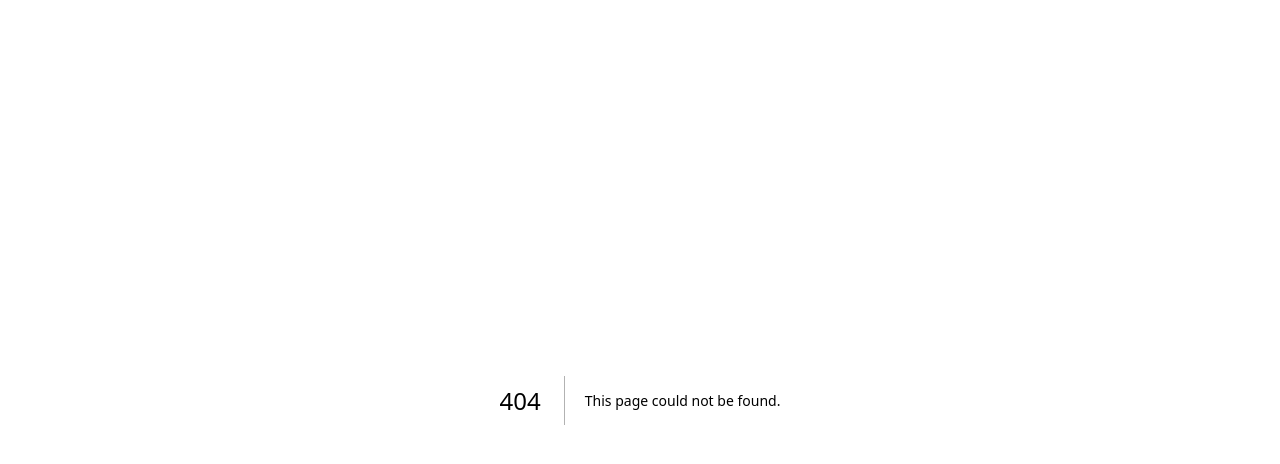
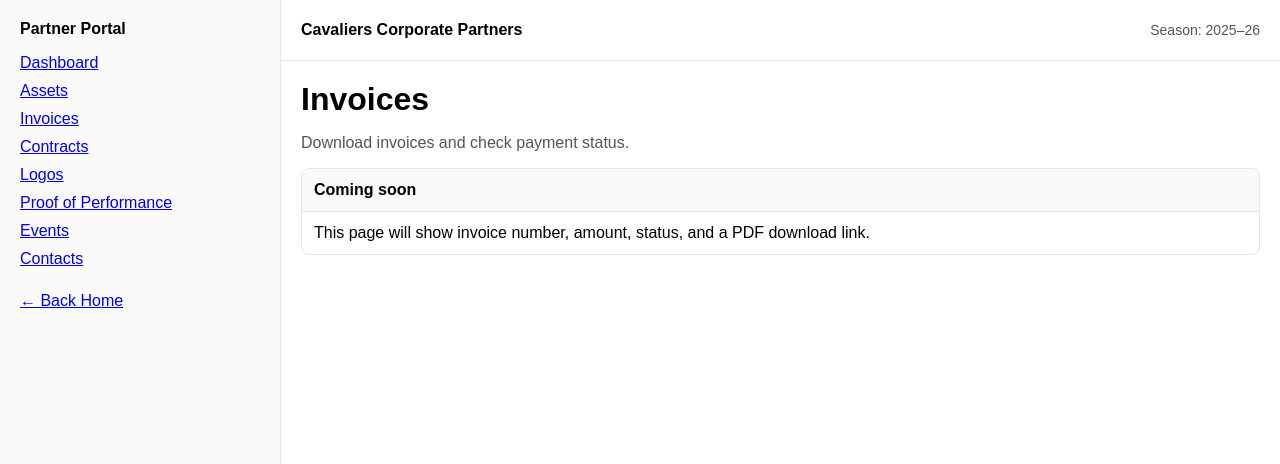
Before and after one commit to griffinfosterf13-collab/partner-dashboard, a Next.js app: page /dashboard/invoices in a window 1280 px wide. Before the commit this address had no page. Shown: the top 464 px of the page. Built offline with nearby package versions, Linux system fonts and the light colour scheme.

Commit message:
Create InvoicesPage component with placeholder content
This page will show invoice number, amount, status, and a PDF download link.

```diff
--- /dev/null
+++ b/app/dashboard/invoices/page.tsx
@@ -0,0 +1,19 @@
+export default function InvoicesPage() {
+  return (
+    <div>
+      <h1 style={{ margin: 0 }}>Invoices</h1>
+      <p style={{ color: "#555" }}>
+        Download invoices and check payment status.
+      </p>
+
+      <div style={{ marginTop: 16, border: "1px solid #e5e5e5", borderRadius: 8, overflow: "hidden" }}>
+        <div style={{ padding: 12, background: "#fafafa", borderBottom: "1px solid #e5e5e5", fontWeight: 600 }}>
+          Coming soon
+        </div>
+        <div style={{ padding: 12 }}>
+          This page will show invoice number, amount, status, and a PDF download link.
+        </div>
+      </div>
+    </div>
+  );
+}
```
